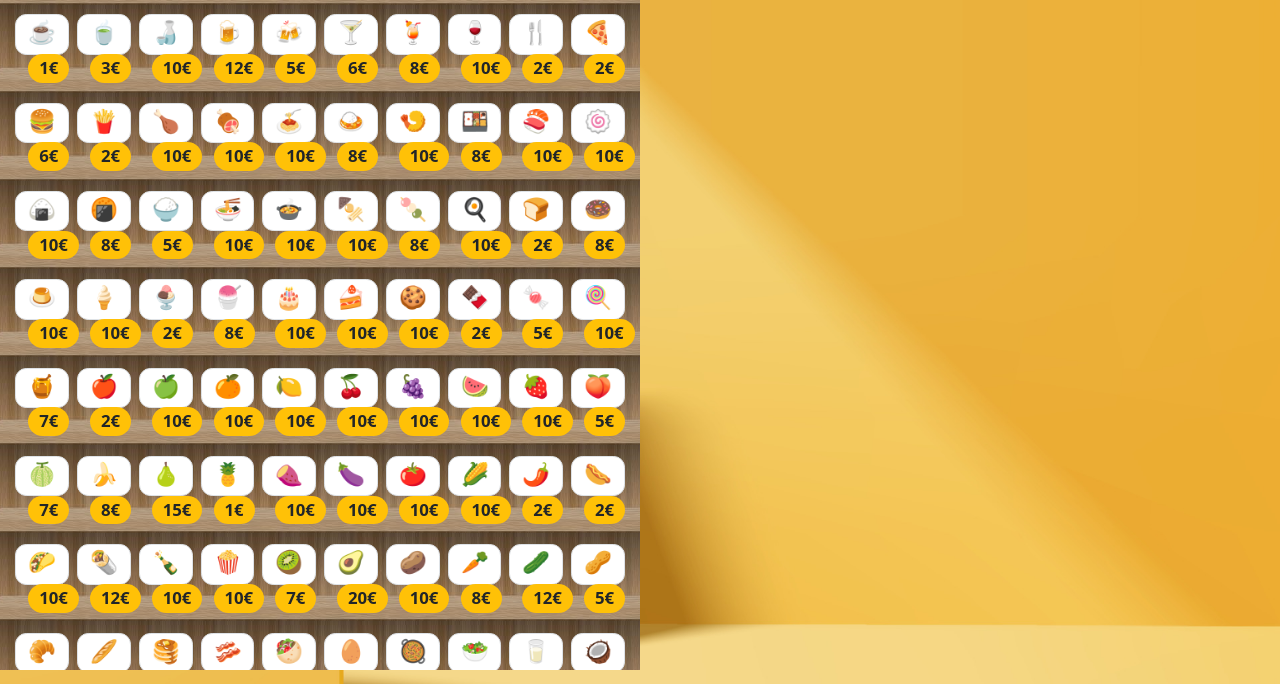
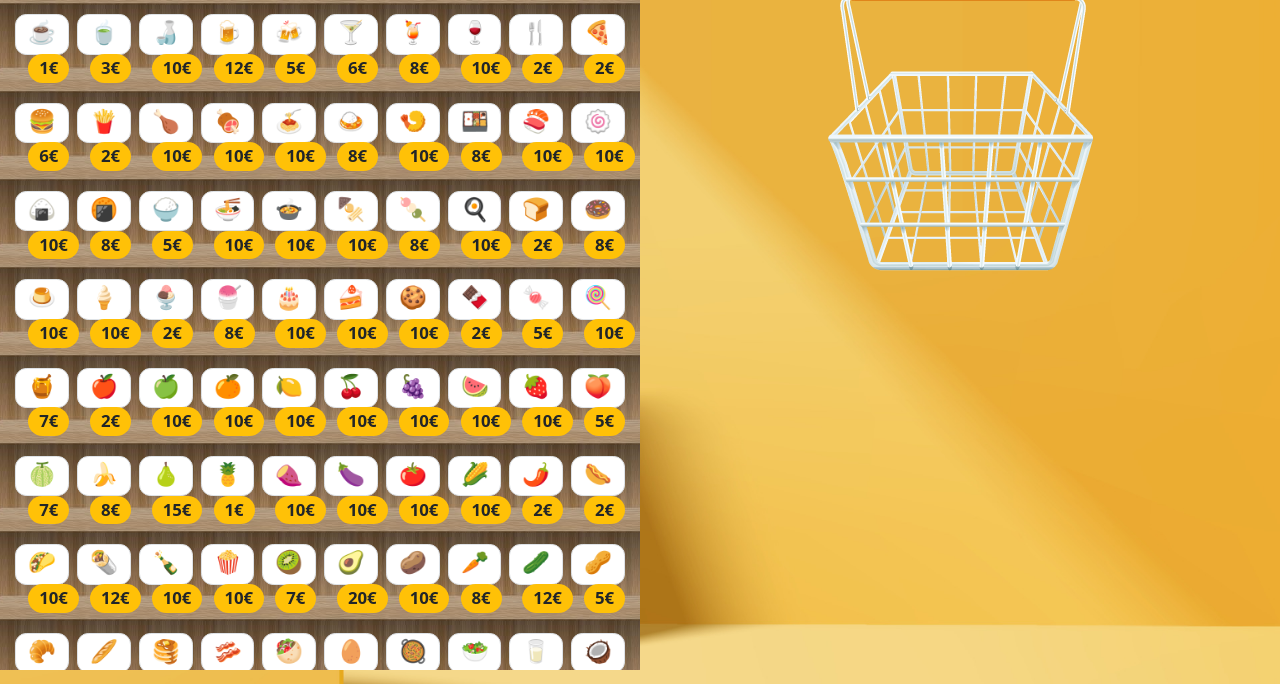
Before and after one commit to GuillemParisSamper/showcase, a plain HTML site: page index.html in a window 1280 px wide. Shown: the part 116-800 px from the top of the page. Drawn offline with nearby package versions, Linux system fonts and the light colour scheme.

Commit message:
added background for cart

```diff
--- a/css/style.css
+++ b/css/style.css
@@ -10,14 +10,21 @@ body{
   background-image: url("../img/cart-yellow-leaf.jpg");
   background-repeat: no-repeat;
   background-size: cover;
+  overflow: hidden;
 }
 .showcase{
   background-image: url("../img/showcase-bg.png");
   background-position: 0px 15px;
   background-repeat: repeat;
   background-size: 300px 88px;
+  overflow-y: scroll !important;
+  background-attachment: scroll !important;
 }
 .cart {
+  background-image: url("../img/cart-bg.png");
+  background-repeat: no-repeat;
+  background-position-x: center;
+
 }
 .product {
   border-radius: 0.5em;
--- a/js/main.js
+++ b/js/main.js
@@ -19,7 +19,7 @@
         const elementPrice = document.getElementById(data).childNodes;
         const totalPrice = document.getElementById("price").innerHTML.split(" ");
         const price = elementPrice[1].innerHTML.split("€");
-        console.log(document.getElementById(data).parentNode.getAttribute("id"))
+        //console.log(document.getElementById(data).parentNode.getAttribute("id"))
         if (document.getElementById(data).parentNode.getAttribute("id")=="cart"){
             document.getElementById("showcase").appendChild(document.getElementById(data));
             document.getElementById("price").innerHTML = `${totalPrice[0]} ${Number(totalPrice[1]) - Number(price[0])} €`;
```
Also changed, not shown: img/cart-bg.png (added), 1 other file.
